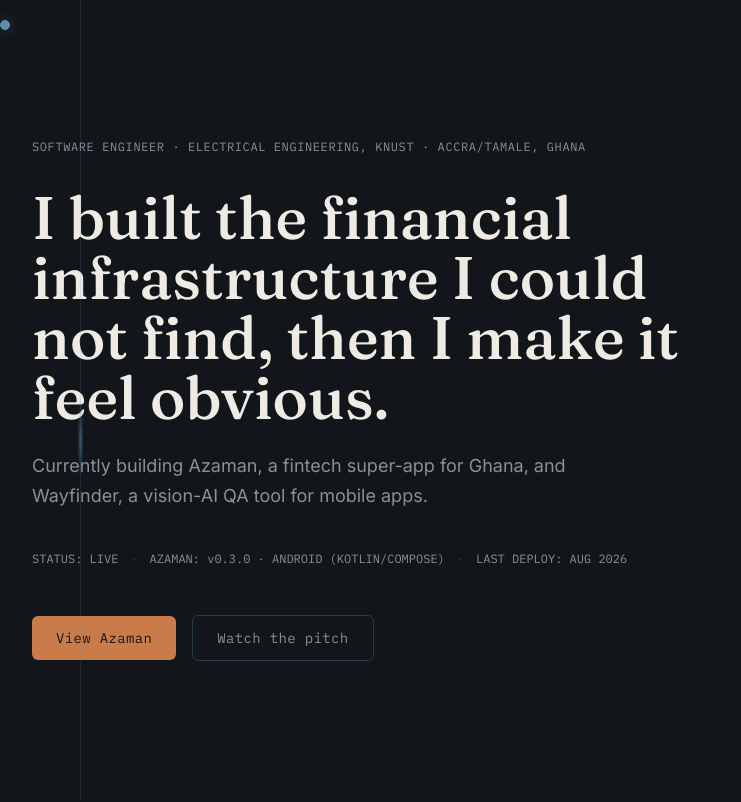
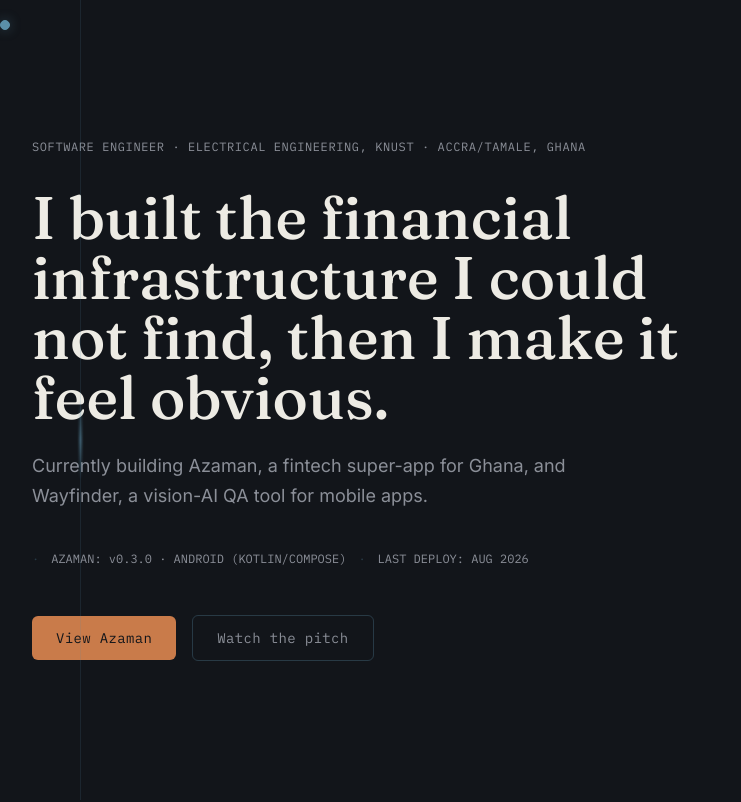
Before and after one commit to pyraxxz/myPortfolio, a Next.js app: page / in a window 1280 px wide. Shown: the top 802 px of the page, without its empty margins (0-741 px from the left). Built offline with nearby package versions, Linux system fonts and the light colour scheme.

Commit message:
Update Hero.js

```diff
--- a/components/Hero.js
+++ b/components/Hero.js
@@ -76,7 +76,6 @@
           className="flex items-center gap-3 mb-12 font-mono text-xs flex-wrap"
           style={{ color: 'var(--ink-dim)' }}
         >
-          <span>STATUS: LIVE</span>
           <span style={{ color: 'rgba(91, 143, 168, 0.3)' }}>·</span>
           <span>AZAMAN: v0.3.0 · ANDROID (KOTLIN/COMPOSE)</span>
           <span style={{ color: 'rgba(91, 143, 168, 0.3)' }}>·</span>
```
